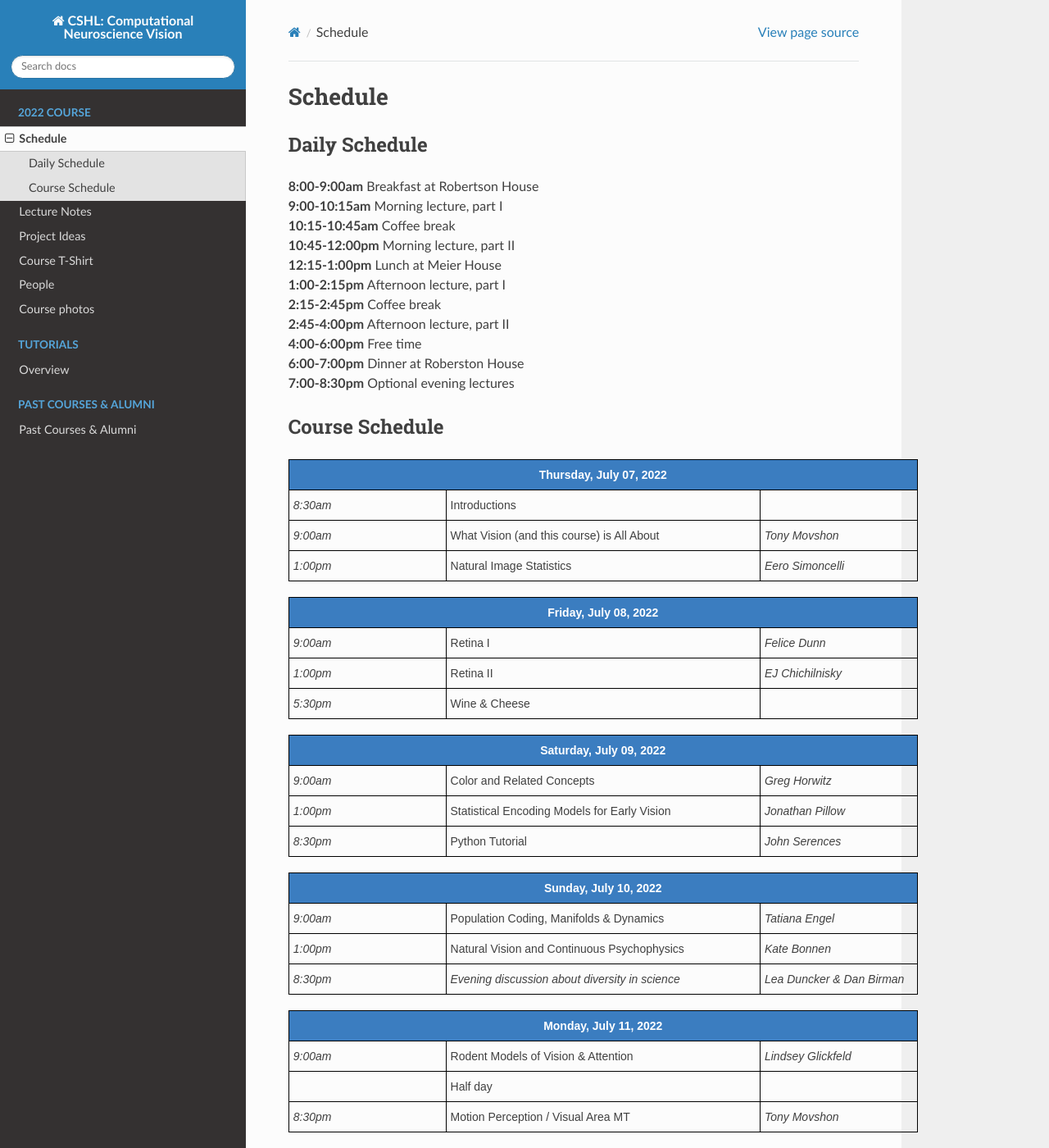
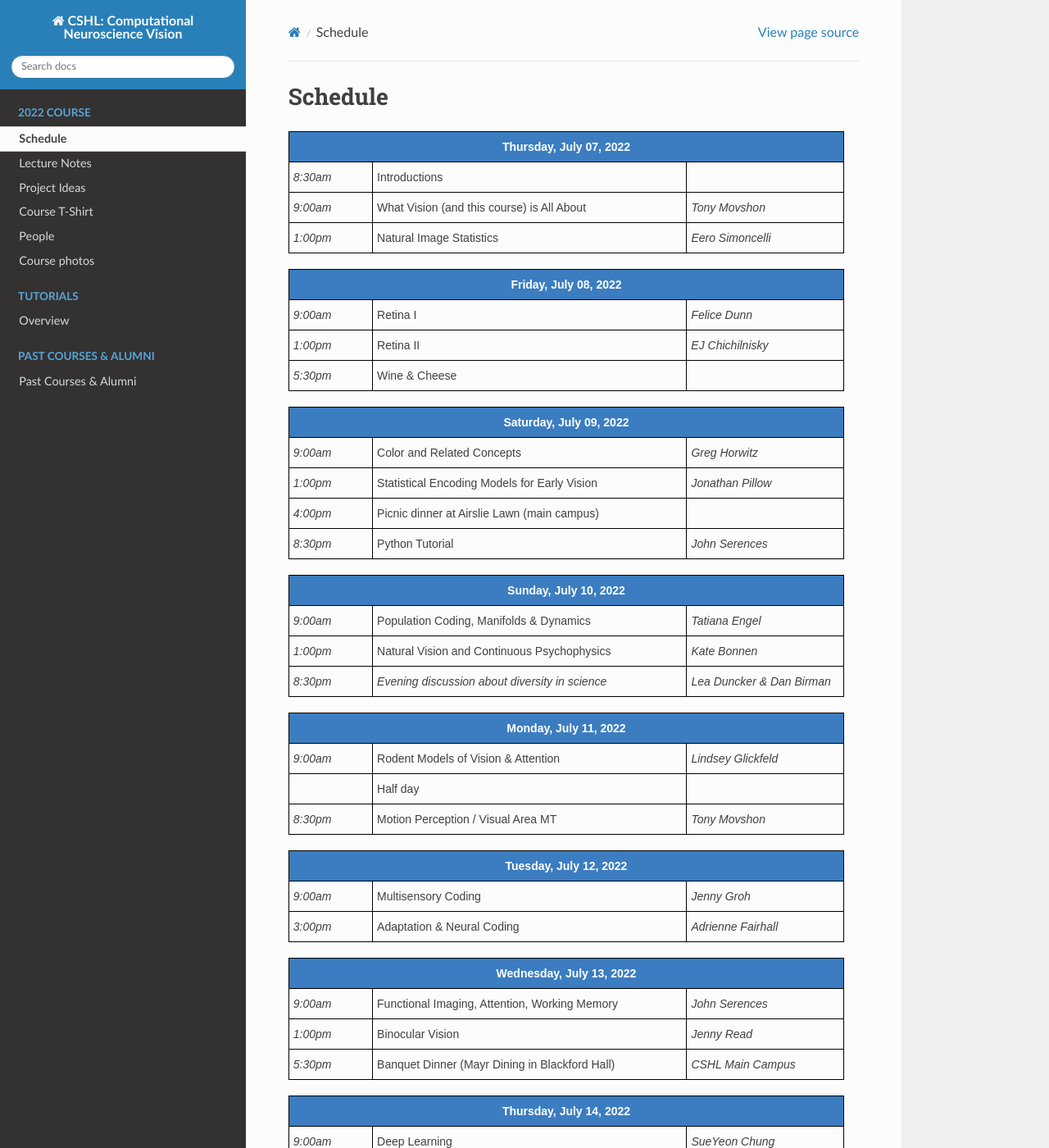
Before and after one commit to CSHL-comp-neuro-vision/website, a Sphinx documentation site: the page built from source/2022/schedule.md, in a window 1280 px wide and 1400 px high. Shown: the whole window at 82% size. Built offline with Sphinx 7.4.7 and the Read the Docs theme 2.0.0, drawn with Linux system fonts in a browser that asks for light colours.

Commit message:
Update schedule.md

```diff
--- a/source/2022/schedule.md
+++ b/source/2022/schedule.md
@@ -1,23 +1,7 @@
 # Schedule
 
-## Daily Schedule
-
-**8:00-9:00am** Breakfast at Robertson House \
-**9:00-10:15am** Morning lecture, part I \
-**10:15-10:45am** Coffee break \
-**10:45-12:00pm** Morning lecture, part II \
-**12:15-1:00pm** Lunch at Meier House \
-**1:00-2:15pm** Afternoon lecture, part I \
-**2:15-2:45pm** Coffee break \
-**2:45-4:00pm** Afternoon lecture, part II \
-**4:00-6:00pm** Free time \
-**6:00-7:00pm** Dinner at Roberston House \
-**7:00-8:30pm** Optional evening lectures
-
-## Course Schedule
-
 <style type="text/css">
-.tg  {border-collapse:collapse;border-spacing:0; width:60vw;}
+.tg  {border-collapse:collapse;border-spacing:0; width:53vw;}
 .tg td{border-color:black;border-style:solid;border-width:1px;font-family:Arial, sans-serif;font-size:14px;
   overflow:hidden;padding:10px 5px;word-break:normal;}
 .tg th{border-color:black;border-style:solid;border-width:1px;font-family:Arial, sans-serif;font-size:14px;
@@ -25,7 +9,7 @@
 .tg .tg-jn54{background-color:#3b7dc0;border-color:#000000;color:#ffffff;text-align:center;vertical-align:top}
 .tg .tg-73oq{border-color:#000000;text-align:left;vertical-align:top;width:30vw;}
 .tg .tg-lmxn{border-color:#000000;font-style:italic;text-align:left;vertical-align:top;width:15vw;}
-.tg .tg-left{border-color:#000000;font-style:italic;text-align:left;vertical-align:top;width:15vw;}
+.tg .tg-left{border-color:#000000;font-style:italic;text-align:left;vertical-align:top;width:8vw;}
 </style>
 <table class="tg">
 <thead>
@@ -98,6 +82,11 @@
     <td class="tg-left">1:00pm</td>
     <td class="tg-73oq">Statistical Encoding Models for Early Vision</td>
     <td class="tg-lmxn">Jonathan Pillow</span></td>
+  </tr>
+  <tr>
+    <td class="tg-left">4:00pm</td>
+    <td class="tg-73oq">Picnic dinner at Airslie Lawn (main campus)</td>
+    <td class="tg-lmxn"></td>
   </tr>
   <tr>
     <td class="tg-left">8:30pm</td>
```
